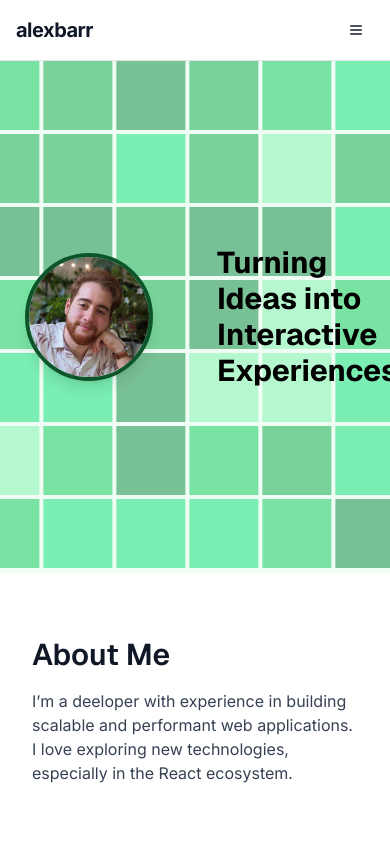
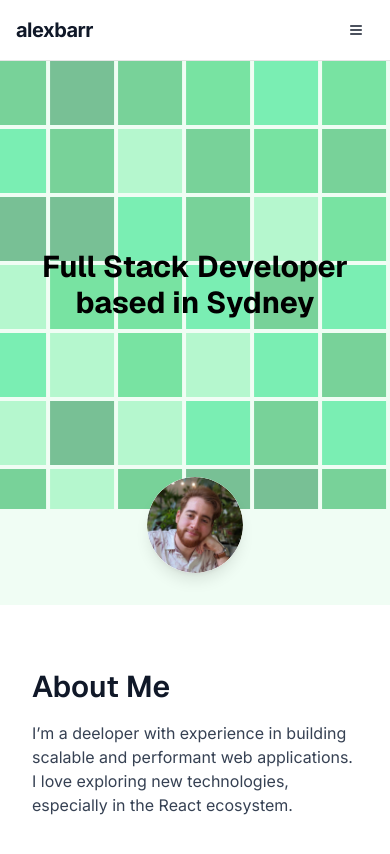
Before and after one commit to AlexanderBarr/alexbarrdotcom, a Next.js app: page / in a window 390 px wide. Shown: the top 854 px of the page. Built offline with nearby package versions, Linux system fonts and the light colour scheme.

Commit message:
fix: header animation, size debugging tool, header text, picture

```diff
--- a/src/app/_components/Navbar.tsx
+++ b/src/app/_components/Navbar.tsx
@@ -1,4 +1,3 @@
-// components/Navbar.tsx
 "use client";
 
 import Link from "next/link";
@@ -8,6 +7,7 @@ import { Button } from "~/components/ui/button";
 import { Sheet, SheetContent, SheetTrigger } from "~/components/ui/sheet";
 import { Menu } from "lucide-react";
 import { DialogTitle } from "@radix-ui/react-dialog";
+import ScreenSizeDebugger from "./ScreenSizeDebugger";
 
 const navItems = [
   { label: "projects", href: "/projects" },
@@ -24,7 +24,12 @@ export default function Navbar() {
         alexbarr
       </Link>
 
-      {/* Desktop Navigation */}
+      {/* Centered ScreenSizeDebugger within the navbar */}
+      <div className="hidden items-start justify-center md:flex md:flex-1">
+        <ScreenSizeDebugger />
+      </div>
+
+      {/* Desktop Navigation Links */}
       <div className="hidden gap-4 md:flex">
         {navItems.map(({ label, href }) => (
           <Link
--- a/src/app/_components/header/AnimatedHeader.tsx
+++ b/src/app/_components/header/AnimatedHeader.tsx
@@ -1,12 +1,15 @@
-// components/AnimatedHeader.tsx
 import MovingGridBackground from "./MovingGridBackground";
 import ProfileHeaderContent from "./ProfileHeaderContent";
 
 export default function AnimatedHeader() {
   return (
-    <header className="relative h-128 w-full overflow-hidden bg-green-50 md:h-80 lg:h-96">
-      <MovingGridBackground />
-      <ProfileHeaderContent />
+    <header className="relative w-full overflow-hidden bg-green-50 pb-24 md:pb-32 lg:pb-40">
+      {/* Added `pb-*` padding-bottom to give space for the avatar */}
+
+      <div className="relative h-[28rem] md:h-[32rem]">
+        <MovingGridBackground />
+        <ProfileHeaderContent />
+      </div>
     </header>
   );
 }
--- a/src/app/_components/header/MovingGridBackground.tsx
+++ b/src/app/_components/header/MovingGridBackground.tsx
@@ -26,13 +26,11 @@ export default function MovingGridBackground() {
 
     const width = container.offsetWidth * multiplier;
     const height = container.offsetHeight;
+    const squareSize = Math.floor(height / rowCount);
+    const totalSize = squareSize + gap;
 
-    // Adjust square size so that all rows fit evenly
-    const squareSize = Math.floor((height + gap) / rowCount) - gap;
-
-    const totalSize = squareSize + gap;
-    const rows = rowCount;
     const cols = Math.ceil(width / totalSize);
+    const rows = Math.ceil(height / totalSize);
 
     const squares = [];
     for (let row = 0; row < rows; row++) {
@@ -70,17 +68,6 @@ export default function MovingGridBackground() {
       >
         <div className="relative h-full w-full">{gridContent}</div>
       </div>
-
-      <style jsx>{`
-        @keyframes scrollLeft {
-          0% {
-            transform: translateX(0);
-          }
-          100% {
-            transform: translateX(-33.333%);
-          }
-        }
-      `}</style>
     </div>
   );
 }
--- a/src/app/_components/header/ProfileHeaderContent.tsx
+++ b/src/app/_components/header/ProfileHeaderContent.tsx
@@ -1,41 +1,28 @@
-// components/ProfileHeaderContent.tsx
 "use client";
+
 import { Avatar, AvatarFallback, AvatarImage } from "~/components/ui/avatar";
 import avatar from "~/assets/avatar.jpg";
-import { useTypewriter } from "~/hooks/useTypewriter";
 
-const descriptors = [
-  "Full Stack Developer",
-  "UI/UX Enthusiast",
-  "React Wizard",
-  "Problem Solver",
-  "Code Gardener 🌱",
-];
 export default function ProfileHeaderContent() {
-  const typedText = useTypewriter(descriptors);
   return (
-    <div className="relative z-10 flex h-full items-center justify-center space-x-6">
-      <Avatar className="relative flex h-52 w-52 items-center justify-center">
+    <div className="relative z-10 flex h-full flex-col items-center justify-center px-4 text-center">
+      <h1 className="text-3xl font-bold text-black md:text-4xl lg:text-5xl">
+        Full Stack Developer based in Sydney
+      </h1>
+
+      {/* Avatar positioned at the bottom center */}
+      <div className="absolute bottom-[-4rem] left-1/2 -translate-x-1/2 transform md:bottom-[-6rem] lg:bottom-[-9rem]">
+        <Avatar className="h-24 w-24 bg-white shadow-lg md:h-40 md:w-40 lg:h-64 lg:w-64">
           <AvatarImage
             src={avatar.src}
             alt="Avatar"
-          className="h-32 w-32 rounded-full border-4 border-green-900 object-cover shadow-lg md:h-40 md:w-40 lg:h-48 lg:w-48"
+            className="h-full w-full rounded-full object-cover"
           />
           <AvatarFallback className="text-xl font-semibold text-gray-500 md:text-2xl">
             CN
           </AvatarFallback>
         </Avatar>
-
-      {/* <h1 className="text-3xl font-bold text-black md:text-4xl lg:text-5xl">
-        I`&apos;`m a{" "}
-        <span className="animate-fade-in text-green-900 transition-opacity duration-300">
-          {typedText}
-        </span>
-        <span className="animate-pulse">|</span>
-      </h1> */}
-      <h1 className="text-3xl font-bold text-black md:text-4xl lg:text-5xl">
-        {"Turning Ideas into Interactive Experiences."}
-      </h1>
+      </div>
     </div>
   );
 }
```
Also changed, not shown: 1 other file (tests, documents, lock files or other folders). Lines whose indentation alone changed are shown as unchanged.
